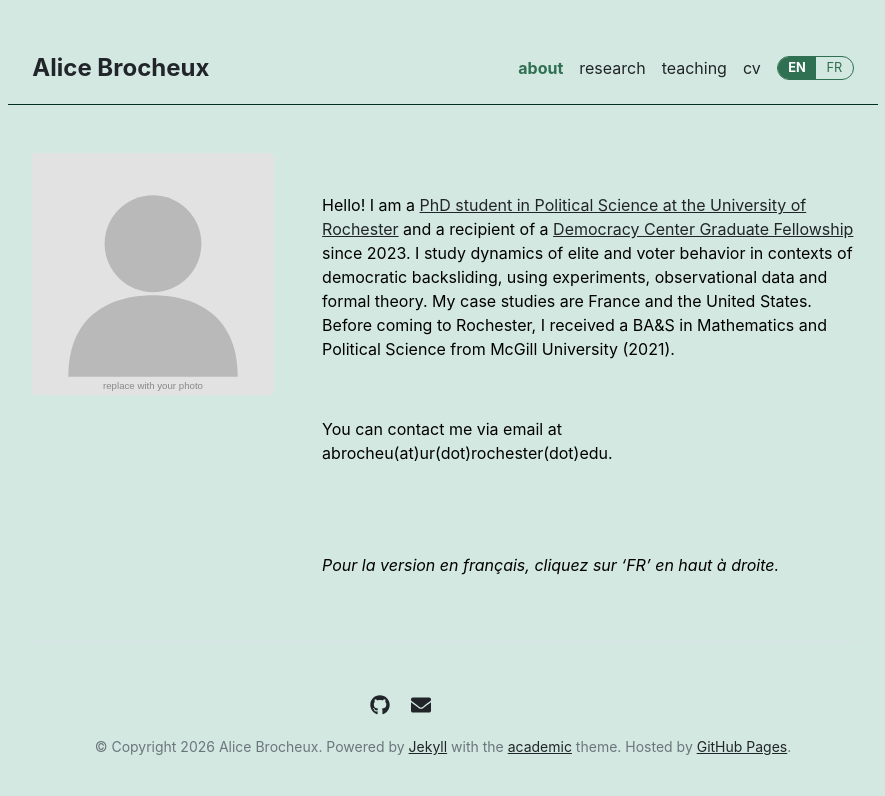
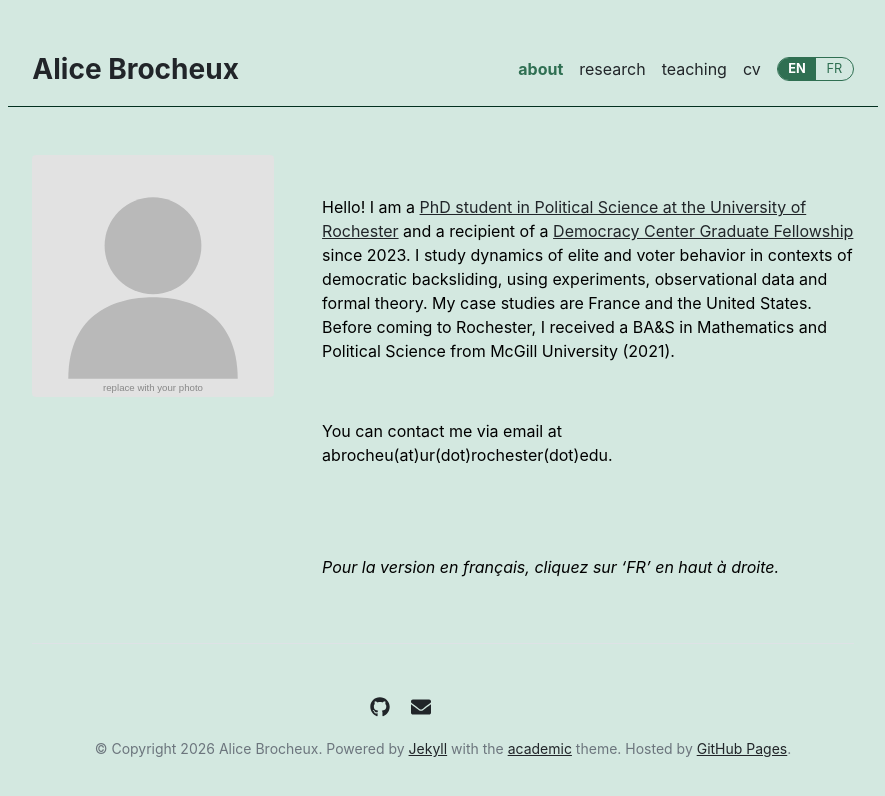
Before and after one commit to AliceBrocheux/alicebrocheux.github.io, a Jekyll site: the page built from index.md, in a window 1280 px wide. Shown: the top 796 px of the page, without its empty margins (197-1082 px from the left). Built offline with Jekyll 4.4.1, drawn with Linux system fonts in a browser that asks for light colours.

Commit message:
Update header.html

```diff
--- a/_includes/header.html
+++ b/_includes/header.html
@@ -16,7 +16,7 @@
 <header class="d-flex flex-column flex-md-row align-items-center pb-3 mb-5 border-bottom">
   <div>
     <a href="{{ site.github.url }}{{ prefix }}/" class="d-flex align-items-center text-decoration-none">
-      <span class="fs-4 fw-bold">{{ site.title }}</span>
+      <span class="fs-3 fw-bold">{{ site.title }}</span>
     </a>
   </div>
   <nav class="d-inline-flex align-items-center mt-2 mt-md-0 ms-md-auto">
```
